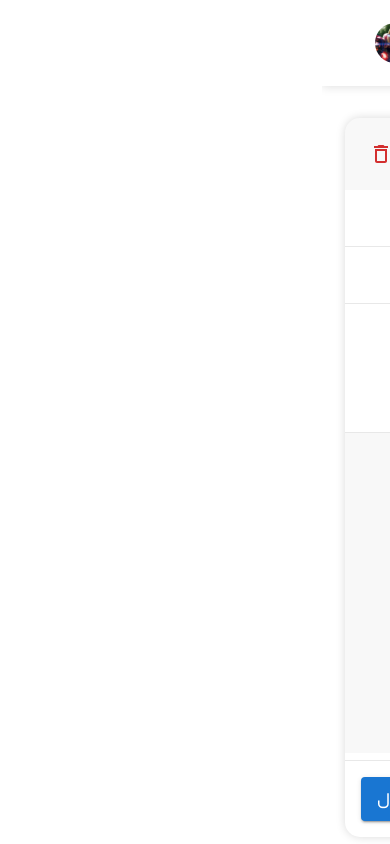
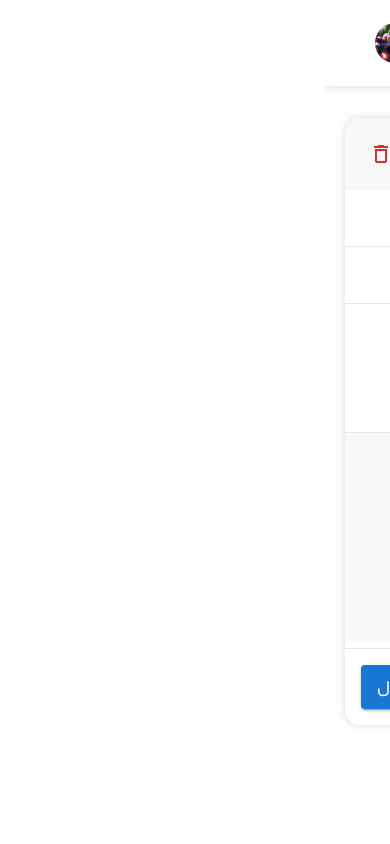
Before and after one commit to hoseinali3/React-Dashboard-Admin, a React (Create React App) app: page /React-Dashboard-Admin/composemail in a window 390 px wide. Built offline with nearby package versions, Linux system fonts and the light colour scheme.

Commit message:
edit new version

```diff
--- a/src/Components/Widgets/Widget2.css
+++ b/src/Components/Widgets/Widget2.css
@@ -38,7 +38,7 @@
    display: grid;
    grid-template-columns: repeat(2,max-content);
    align-items: center;
-   column-gap: 4em;
+   justify-content: center;
  }
 
 .widget2-customer,
@@ -86,3 +86,9 @@
    background-color: #d300001a;
    color: #d30000;
 }
+
+@media screen and (max-width:400px) {
+   .avatar-icon2{
+      display: none !important;
+   }
+}
--- a/src/Pages/Chats/Chats.css
+++ b/src/Pages/Chats/Chats.css
@@ -2,7 +2,7 @@
 
 .chats-container{
     grid-column: 2/5;
-    padding: 2em 1em 1em 4em;
+    padding: 1em;
 }
 
 .chats-body{
--- a/src/Pages/ComposeMail/ComposeMail.css
+++ b/src/Pages/ComposeMail/ComposeMail.css
@@ -73,6 +73,14 @@
 }
 
 
+@media screen and (max-width:900px) {
+    .composemail-desc{
+
+        height:15em ;
+
+    }
+}
+
 @media screen and (max-width:745px) {
     .composemail-body{
 
@@ -100,3 +108,11 @@
         width: 90%;
     }
 }
+
+@media screen and (max-width:430px) {
+    .composemail-desc{
+
+        height:13em ;
+
+    }
+}
```
